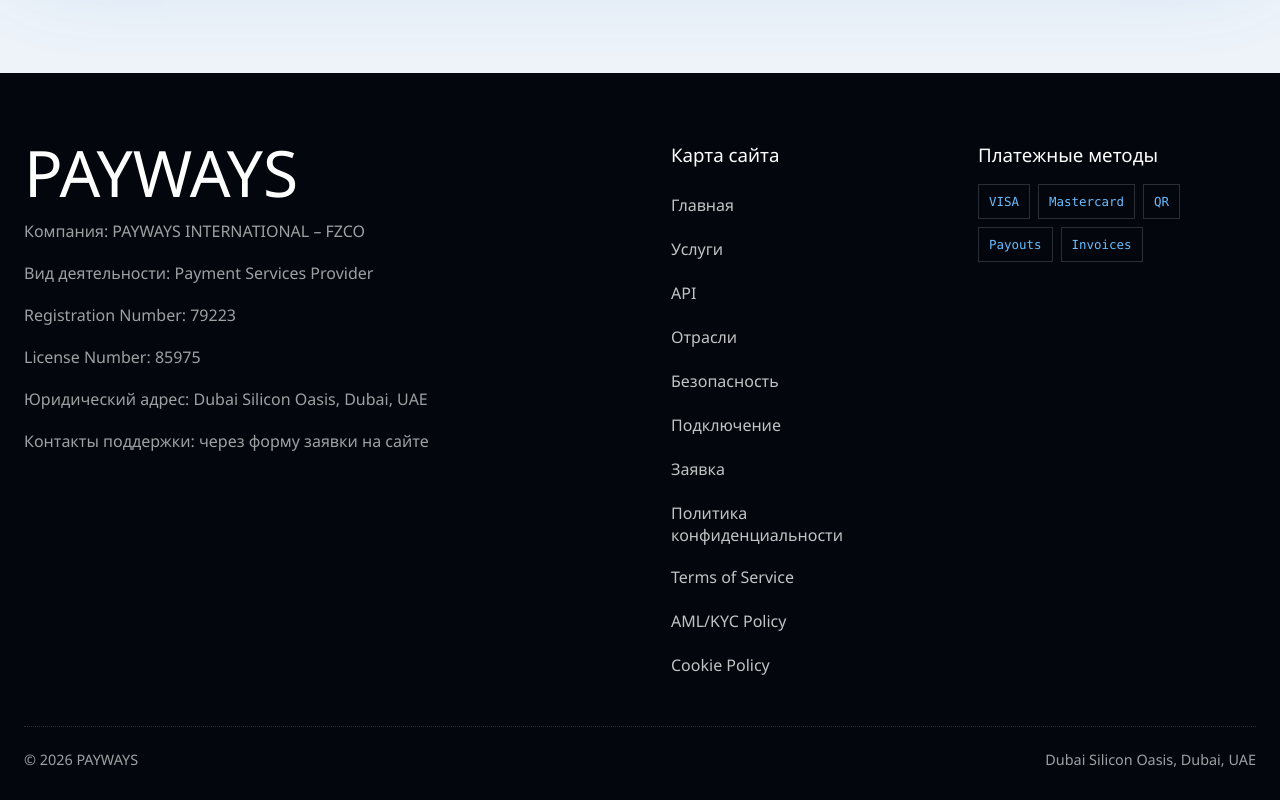
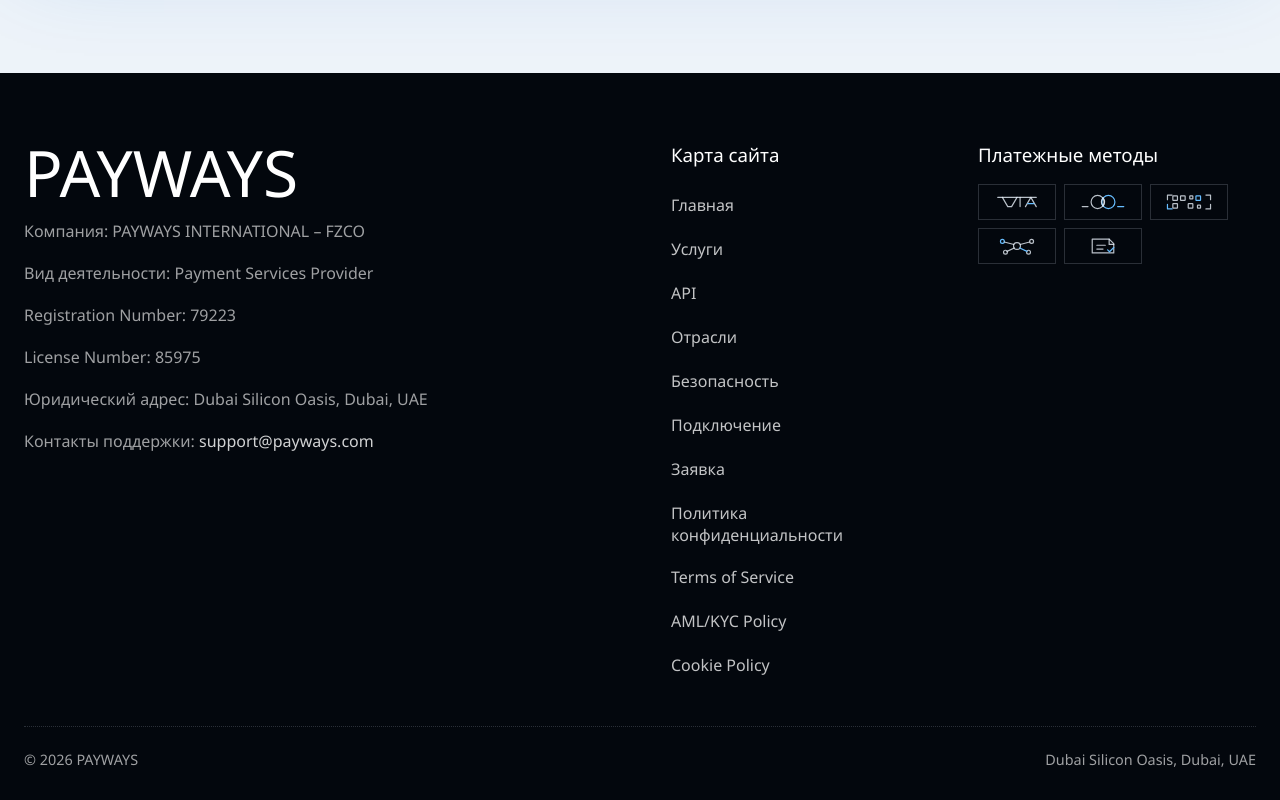
Before and after one commit to avvolkova13/Pay, a Next.js app: page / in a window 1280 px wide. Shown: the part 9317-10117 px from the top of the page. Built offline with nearby package versions, Linux system fonts and the light colour scheme.

Commit message:
Complete PSP launch checklist fixes

```diff
--- a/src/app/globals.css
+++ b/src/app/globals.css
@@ -3235,6 +3235,13 @@
   color: rgba(255, 255, 255, 0.76);
 }
 
+.site-footer .footer-inline-link {
+  display: inline;
+  min-height: 0;
+  padding: 0;
+  color: rgba(255, 255, 255, 0.82);
+}
+
 .site-footer a:hover {
   color: var(--blue-2);
 }
@@ -3245,12 +3252,41 @@
   gap: 8px;
 }
 
-.method-badges span {
-  padding: 9px 10px;
+.method-logo {
+  display: inline-flex;
+  width: 78px;
+  height: 36px;
+  align-items: center;
+  justify-content: center;
+  padding: 4px 8px;
   border: 1px solid var(--line-dark);
   color: var(--blue-2);
-  font-family: "SFMono-Regular", Consolas, "Liberation Mono", monospace;
-  font-size: 0.78rem;
+}
+
+.method-logo svg {
+  width: 100%;
+  height: 28px;
+  overflow: visible;
+}
+
+.method-logo path,
+.method-logo circle,
+.method-logo rect {
+  fill: none;
+  stroke: rgba(238, 246, 255, 0.78);
+  stroke-width: 1.55;
+  stroke-linecap: round;
+  stroke-linejoin: round;
+}
+
+.method-logo rect {
+  rx: 0.6px;
+}
+
+.method-logo path:nth-last-child(1),
+.method-logo circle:nth-child(2),
+.method-logo rect:nth-child(5) {
+  stroke: var(--blue-2);
 }
 
 .footer-bottom {
@@ -4134,11 +4170,13 @@
 
   .hero-copy h1 {
     max-width: 100%;
-    font-size: clamp(2.05rem, 10vw, 2.45rem);
-    line-height: 0.95;
+    font-size: clamp(1.38rem, 6.4vw, 1.52rem);
+    line-height: 1;
+    overflow-wrap: anywhere;
   }
 
   .hero-title-line {
+    display: block;
     white-space: normal;
   }
 
@@ -4152,15 +4190,17 @@
   .not-found h1,
   .industries-shell h2,
   .start-intro h2 {
-    font-size: 2.45rem;
+    font-size: clamp(1.72rem, 7.2vw, 1.95rem);
     line-height: 1;
+    overflow-wrap: anywhere;
   }
 
   .service-card-body h3,
   .checkout-summary h2,
   .site-footer h2 {
-    font-size: 2.45rem;
+    font-size: clamp(1.72rem, 7.2vw, 1.95rem);
     line-height: 1;
+    overflow-wrap: anywhere;
   }
 
   .pipeline h3 {
@@ -4178,6 +4218,16 @@
     font-size: 1rem;
   }
 
+  .hero-actions {
+    width: 100%;
+  }
+
+  .hero-cta {
+    width: min(100%, 260px);
+    padding: 0 18px;
+    text-align: center;
+  }
+
   .services-section .section-heading.compact {
     grid-template-columns: auto 1fr;
     column-gap: 18px;
@@ -4192,6 +4242,10 @@
   .api-copy h2,
   .api-copy > p:not(.eyebrow) {
     grid-column: 1 / -1;
+  }
+
+  .api-feature-copy h3 {
+    overflow-wrap: anywhere;
   }
 
   .services-section .section-heading h2,
--- a/src/components/Footer.tsx
+++ b/src/components/Footer.tsx
@@ -1,6 +1,76 @@
 import Link from "next/link";
 import type { CSSProperties } from "react";
 import { routePairs, type Dictionary, type Locale } from "@/i18n";
+
+function PaymentMethodLogo({ label }: { label: string }) {
+  if (label === "Mastercard") {
+    return (
+      <svg viewBox="0 0 78 28" focusable="false" aria-hidden="true">
+        <circle cx="32" cy="14" r="8.5" />
+        <circle cx="46" cy="14" r="8.5" />
+        <path d="M39 8.3a9.8 9.8 0 0 1 0 11.4 9.8 9.8 0 0 1 0-11.4Z" />
+        <path d="M12 20h7.5" />
+        <path d="M58 20h8" />
+      </svg>
+    );
+  }
+
+  if (label === "QR") {
+    return (
+      <svg viewBox="0 0 78 28" focusable="false" aria-hidden="true">
+        <rect x="18" y="6" width="6" height="6" />
+        <rect x="18" y="16" width="6" height="6" />
+        <rect x="28" y="6" width="6" height="6" />
+        <rect x="40" y="6" width="4" height="4" />
+        <rect x="48" y="6" width="6" height="6" />
+        <rect x="38" y="16" width="6" height="6" />
+        <rect x="50" y="18" width="4" height="4" />
+        <path d="M11 11V5h6" />
+        <path d="M61 5h6v6" />
+        <path d="M67 17v6h-6" />
+        <path d="M17 23h-6v-6" />
+      </svg>
+    );
+  }
+
+  if (label === "Payouts") {
+    return (
+      <svg viewBox="0 0 78 28" focusable="false" aria-hidden="true">
+        <circle cx="39" cy="14" r="4.5" />
+        <circle cx="20" cy="8" r="2.5" />
+        <circle cx="58" cy="8" r="2.5" />
+        <circle cx="24" cy="22" r="2.5" />
+        <circle cx="54" cy="22" r="2.5" />
+        <path d="M35 12 22.5 8.8" />
+        <path d="M43 12 55.5 8.8" />
+        <path d="M35.5 16.5 26 21" />
+        <path d="M42.5 16.5 52 21" />
+      </svg>
+    );
+  }
+
+  if (label === "Invoices") {
+    return (
+      <svg viewBox="0 0 78 28" focusable="false" aria-hidden="true">
+        <path d="M25 5h22l6 6v12H25z" />
+        <path d="M47 5v7h6" />
+        <path d="M31 13h11" />
+        <path d="M31 18h8" />
+        <path d="m45 19 2.5 2.5L53 16" />
+      </svg>
+    );
+  }
+
+  return (
+    <svg viewBox="0 0 78 28" focusable="false" aria-hidden="true">
+      <path d="M14 8h50" />
+      <path d="m20 8 7 12h5l7-12" />
+      <path d="M43 20V8" />
+      <path d="M50 20 57 8l7 12" />
+      <path d="M53 16h8" />
+    </svg>
+  );
+}
 
 export function Footer({ dictionary, locale }: { dictionary: Dictionary; locale: Locale }) {
   const homeHref = routePairs.home[locale];
@@ -31,7 +101,12 @@
           <p>{dictionary.footer.registration}</p>
           <p>{dictionary.footer.license}</p>
           <p>{dictionary.footer.address}</p>
-          <p>{dictionary.footer.support}</p>
+          <p>
+            {dictionary.footer.supportLabel}{" "}
+            <a className="footer-inline-link" href="mailto:support@payways.com">
+              support@payways.com
+            </a>
+          </p>
         </div>
         <div data-reveal="copy" style={{ "--reveal-delay": "110ms" } as CSSProperties}>
           <h3>{dictionary.footer.sitemap}</h3>
@@ -50,8 +125,8 @@
           <h3>{dictionary.footer.methods}</h3>
           <div className="method-badges">
             {dictionary.footer.badges.map((badge) => (
-              <span className="method-logo" key={badge}>
-                {badge}
+              <span className="method-logo" key={badge} aria-label={badge} title={badge}>
+                <PaymentMethodLogo label={badge} />
               </span>
             ))}
           </div>
--- a/src/i18n.ts
+++ b/src/i18n.ts
@@ -176,7 +176,7 @@
       registration: "Registration Number: 79223",
       license: "License Number: 85975",
       address: "Юридический адрес: Dubai Silicon Oasis, Dubai, UAE",
-      support: "Контакты поддержки: через форму заявки на сайте",
+      supportLabel: "Контакты поддержки:",
       sitemap: "Карта сайта",
       methods: "Платежные методы",
       badges: ["VISA", "Mastercard", "QR", "Payouts", "Invoices"],
@@ -383,7 +383,7 @@
       registration: "Registration Number: 79223",
       license: "License Number: 85975",
       address: "Legal address: Dubai Silicon Oasis, Dubai, UAE",
-      support: "Support contacts: application form on this website",
+      supportLabel: "Support contacts:",
       sitemap: "Sitemap",
       methods: "Payment methods",
       badges: ["VISA", "Mastercard", "QR", "Payouts", "Invoices"],
```
